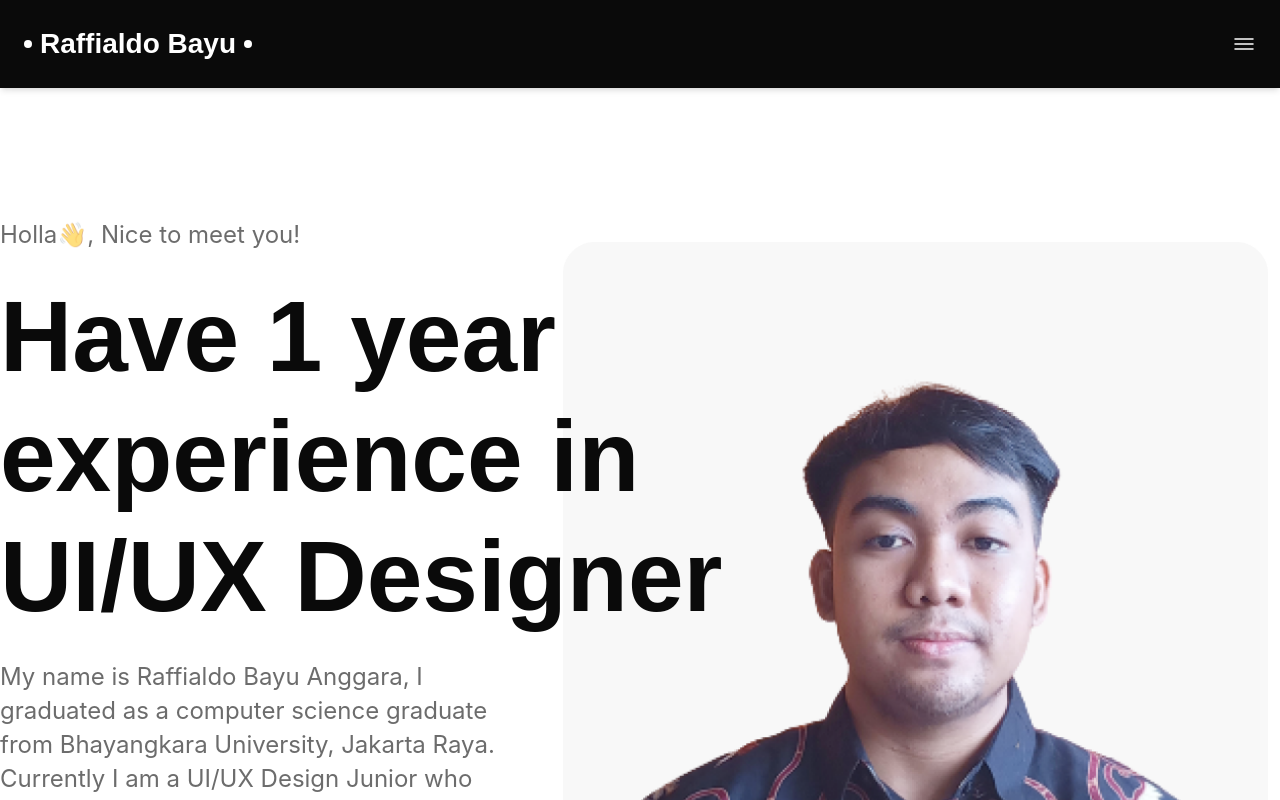
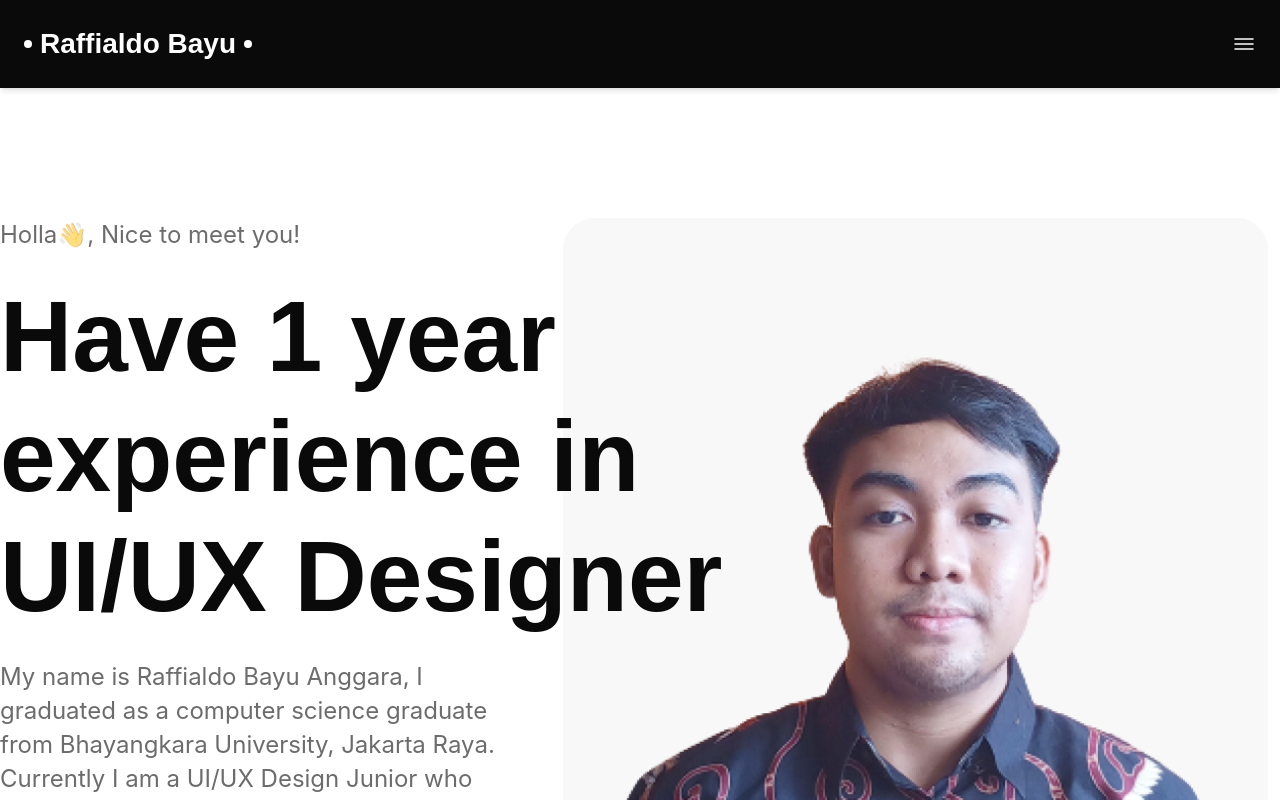
Before and after one commit to shidqirifat/aldo-personal-web, a Next.js app: page /about in a window 1280 px wide. Shown: the top 800 px of the page. Built offline with nearby package versions, Linux system fonts and the light colour scheme.

Commit message:
fix: minor bugs

```diff
--- a/components/About.js
+++ b/components/About.js
@@ -43,7 +43,7 @@ export default function About() {
                 {content.paragraph_1}
               </TextAbout>
             </div>
-            <div className="relative lg:absolute lg:right-0 lg:top-0 lg:bottom-0 h-[250px] lg:h-full lg:w-[57%] lg:-z-10 mt-6">
+            <div className="relative lg:absolute lg:right-0 lg:top-0 lg:bottom-0 h-[250px] lg:h-full lg:w-[57%] lg:-z-10 mt-6 lg:mt-0">
               <Image
                 src="/assets/images/photo-about.png"
                 alt="Photo About"
```
